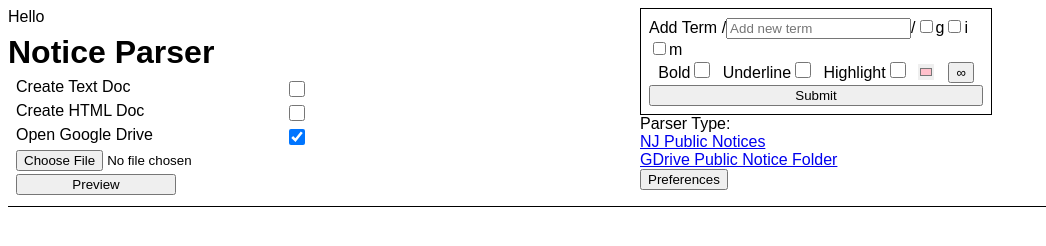
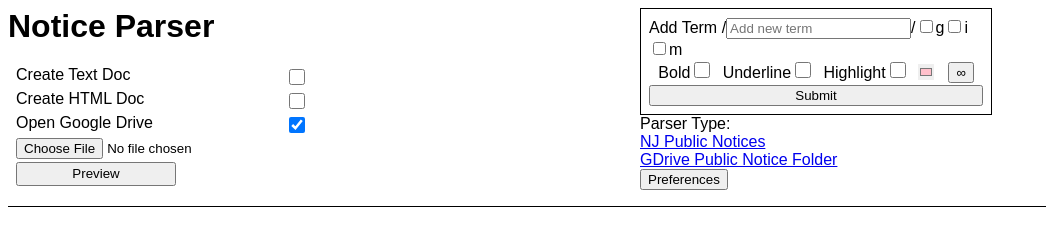
Before and after one commit to mrkit/notice_parser, a website built with webpack: page client/index.html in a window 1280 px wide. Shown: the whole page, without its empty margins (0-1046 px from the left). Built offline with nearby package versions, Linux system fonts and the light colour scheme; files whose address does not match are found by name.

Commit message:
cleaned up html

```diff
--- a/client/index.html
+++ b/client/index.html
@@ -8,7 +8,6 @@
 <body>
   <header>
     <div class="left">
-      <div id="thing">Hello</div>
       <h1>Notice Parser</h1>
       <form id="parserForm" class="parserForm" enctype="multipart/form-data" name="parserForm">
         <label>Create Text Doc<input type="checkbox" name="writeText"></label>
```
